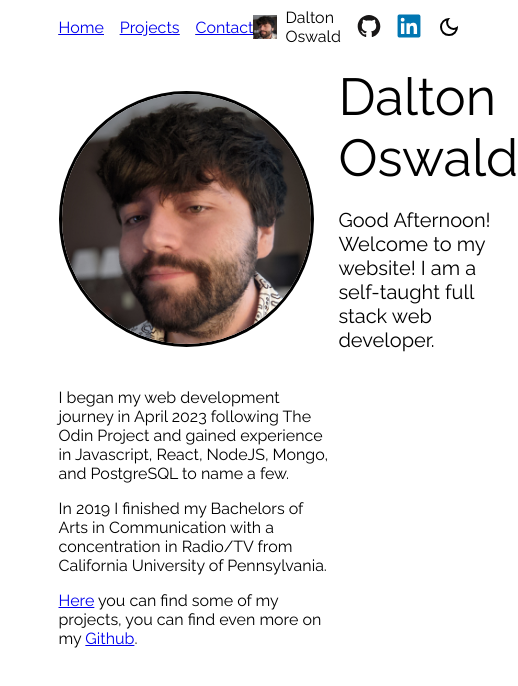
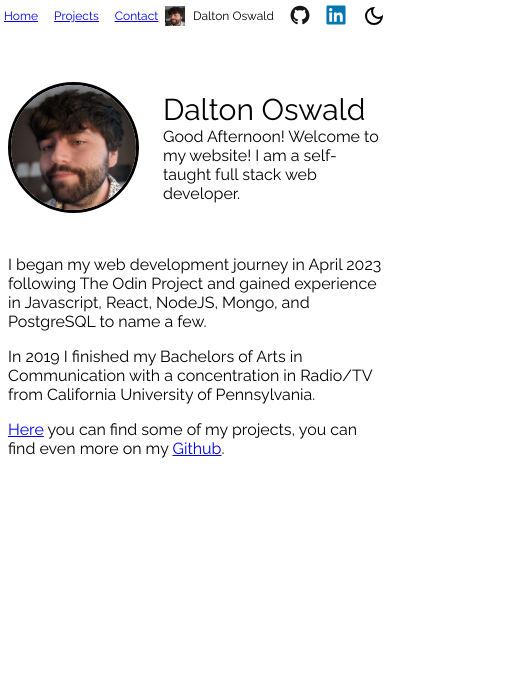
Before and after one commit to daltonoswald/personal-website, a React (Vite) app: page / in a window 390 px wide. Shown: the top 686 px of the page, 518 px wide, since content can reach past the window. Built offline with nearby package versions, Linux system fonts and the light colour scheme.

Commit message:
mobile css added

```diff
--- a/src/contact/contact.styles.css
+++ b/src/contact/contact.styles.css
@@ -41,3 +41,15 @@ a:visited.darkmode {
 .contact-name.darkmode {
     color: #f2f2f2 !important;
 }
+
+@media only screen and (max-width: 600px) {
+    .contact-name,
+    .link-name {
+        font-size: 12px;
+    }
+    .link-container,
+    .contact-container {
+        width: 100%;
+        margin: 5vh 0;
+    }
+}
--- a/src/home/home.styles.css
+++ b/src/home/home.styles.css
@@ -26,3 +26,23 @@
 .home-header-greeting {
     font-size: 20px;
 }
+
+@media only screen and (max-width: 600px) {
+    .home-header,
+    .home-hero {
+        margin: 5vh 0;
+    }
+
+    .profile-picture {
+        height: 125px;
+    }
+
+    .home-header-title {
+        font-size: 30px;
+    }
+
+    .home-header-greeting {
+        font-size: 16px;
+        margin: 0;
+    }
+}
--- a/src/main.styles.css
+++ b/src/main.styles.css
@@ -29,3 +29,9 @@ body {
 .lightmode-icon {
     filter: brightness(0%);
 }
+
+@media only screen and (max-width: 600px) {
+    .content {
+        padding: 8px;
+    }
+}
--- a/src/nav/nav.styles.css
+++ b/src/nav/nav.styles.css
@@ -43,3 +43,18 @@ a:visited {
 .toggle-mode-button {
     cursor: pointer;
 }
+
+@media only screen and (max-width: 600px) {
+    .nav {
+        padding: 4px;
+    }
+
+    .nav-link,
+    .nav-name {
+        font-size: 12px;
+    }
+
+    .nav-icon {
+        height: 20px;
+    }
+}
--- a/src/projects/projects.styles.css
+++ b/src/projects/projects.styles.css
@@ -43,3 +43,9 @@
 .darkmode-icon-container.toggled {
     box-shadow: inset 0px 0px 9px 9px #6f6f6f !important;
 }
+
+@media only screen and (max-width: 600px) {
+    .filter-container {
+        margin: 1rem auto;
+    }
+}
--- a/src/projects/projectsContainer.styles.css
+++ b/src/projects/projectsContainer.styles.css
@@ -68,3 +68,9 @@
     flex-wrap: wrap;
     gap: 4px;
 }
+
+@media only screen and (max-width: 600px) {
+    .projects-container {
+        grid-template-columns: repeat(1, 1fr);
+    }
+}
```
